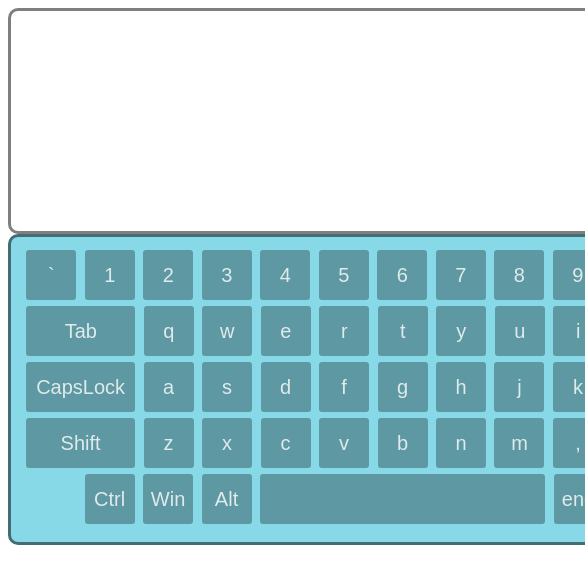
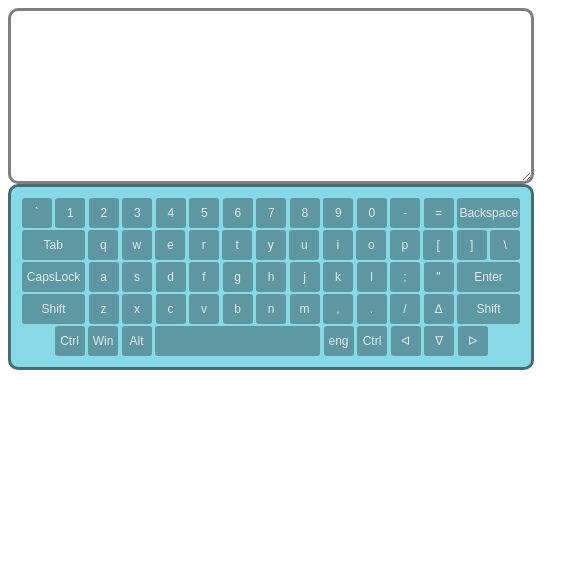
Before and after one commit to evshipilo/virtual-keyboard, a plain HTML site: page index.html in a window 390 px wide. Shown: the top 584 px of the page, 585 px wide, since content can reach past the window. Drawn offline with Linux system fonts and the light colour scheme.

Commit message:
fix: eslint

```diff
--- a/script.js
+++ b/script.js
@@ -6,7 +6,7 @@ class Key {
     this.rusCharShift = rusCharShift;
     this.engChar = engChar;
     this.engCharShift = engCharShift;
-    // swich language
+    // switch language
     switch (localStorage.getItem('savedLetter')) {
       case 'q': this.currentChar = this.engChar;
         break;
@@ -558,7 +558,8 @@ function isServiceKey(event) {
 }
 
 function capsLockToggle() {
-  keysArr.forEach((object) => {
+  keysArr.forEach((obj) => {
+    const object = obj;
     switch (object.currentChar) {
       case object.engChar: object.currentChar = object.engCharShift;
         break;
@@ -574,7 +575,8 @@ function capsLockToggle() {
 }
 
 function languageToggle() {
-  keysArr.forEach((object) => {
+  keysArr.forEach((obj) => {
+    const object = obj;
     switch (object.currentChar) {
       case object.engChar: object.currentChar = object.rusChar;
         break;
--- a/style.css
+++ b/style.css
@@ -14,6 +14,11 @@ html {
   font-family: "Roboto", sans-serif;
   font-size: 10px;
 }
+@media (max-width: 930px) {
+  html {
+    font-size: 6px;
+  }
+}
 
 textarea {
   display: block;
@@ -25,6 +30,12 @@ textarea {
   font-size: 2rem;
   border-radius: 10px;
   border: 3px solid rgba(0, 0, 0, 0.5);
+}
+@media (max-width: 930px) {
+  textarea {
+    height: 150px;
+    width: 500px;
+  }
 }
 textarea:focus {
   outline: none;
@@ -38,6 +49,13 @@ textarea:focus {
   background: #87d9e8;
   border-radius: 10px;
   border: 3px solid rgba(0, 0, 0, 0.5);
+}
+@media (max-width: 930px) {
+  .keyboard {
+    padding-top: 10px;
+    height: 170px;
+    width: 520px;
+  }
 }
 
 .keyboard__keys {
@@ -62,6 +80,13 @@ textarea:focus {
   padding: 0;
   transition: all 0.2s;
 }
+@media (max-width: 930px) {
+  .keyboard__key {
+    height: 30px;
+    width: 30px;
+    margin: 1px;
+  }
+}
 .keyboard__key:active {
   background: rgba(0, 0, 0, 0.5);
 }
@@ -69,9 +94,19 @@ textarea:focus {
 .keyboard__key--wide {
   width: 109px;
 }
+@media (max-width: 930px) {
+  .keyboard__key--wide {
+    width: 63px;
+  }
+}
 
 .keyboard__key--extra-wide {
   width: 285px;
+}
+@media (max-width: 930px) {
+  .keyboard__key--extra-wide {
+    width: 165px;
+  }
 }
 
 .keyboard__key--active {
```
